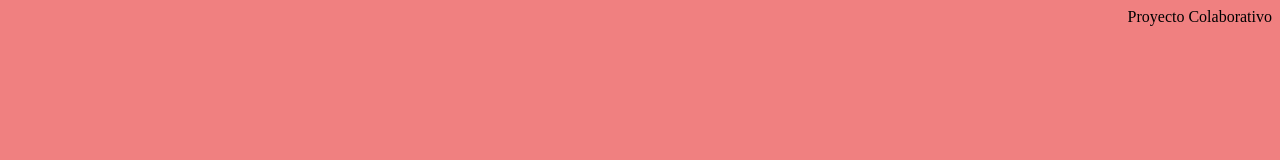
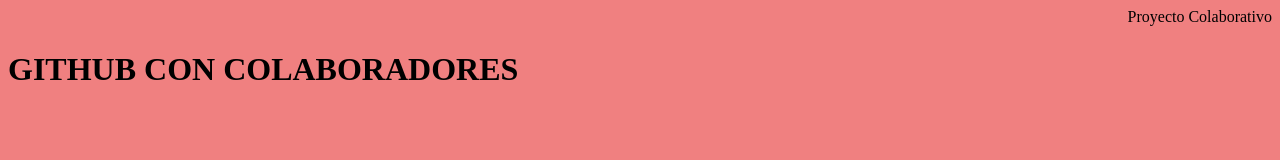
Before and after one commit to vgamas/clase24, a plain HTML site: page index.html in a window 1280 px wide. Drawn offline with Linux system fonts and the light colour scheme.

Commit message:
COLABORADORES GITHUB

```diff
--- a/index.html
+++ b/index.html
@@ -8,5 +8,6 @@
 </head>
 <body>
     <marquee behavior="alternate">Proyecto Colaborativo</marquee>
+    <h1>GITHUB CON COLABORADORES</h1>
 </body>
 </html>
```
